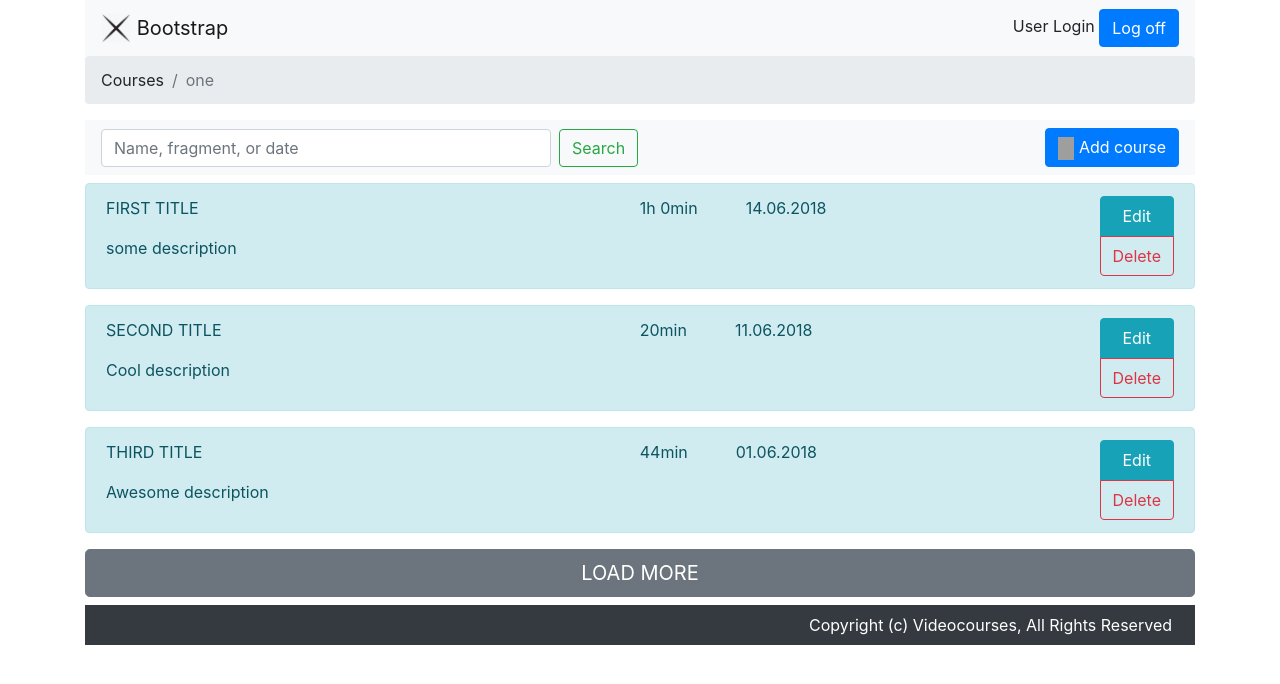
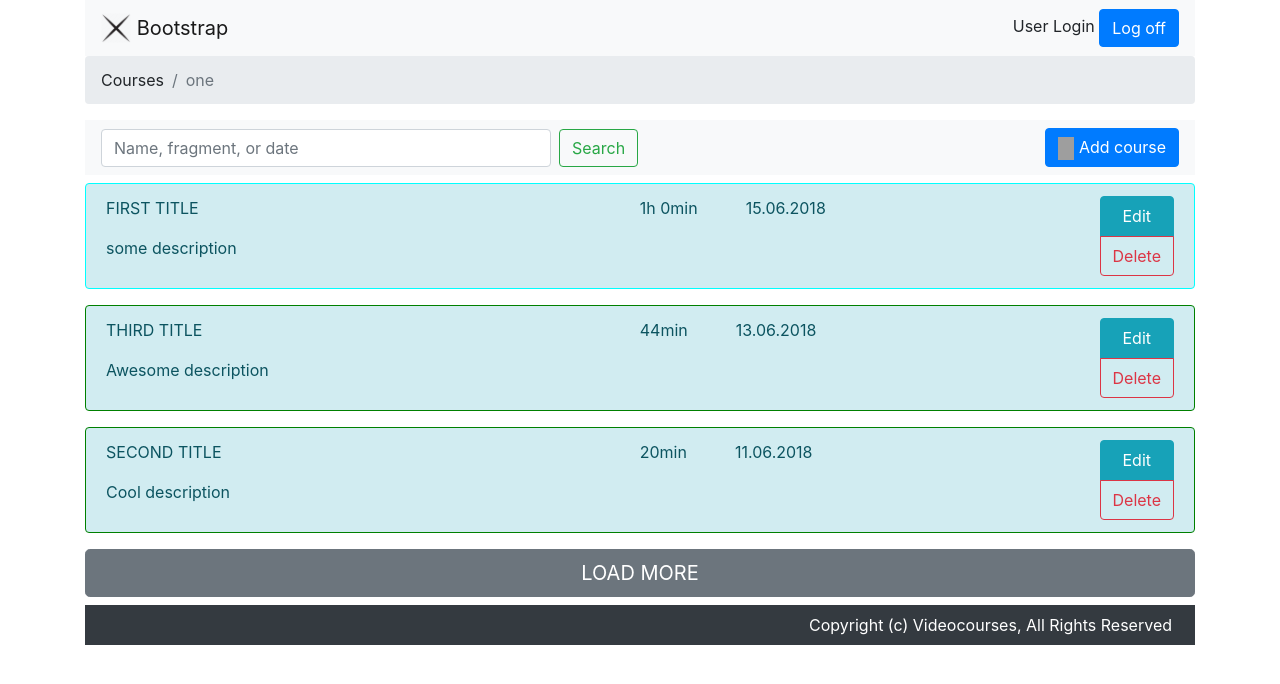
Before and after one commit to zero-t4/Angular, an Angular app: page / in a window 1280 px wide. Shown: the top 684 px of the page. Built offline with nearby package versions, Linux system fonts and the light colour scheme; grey boxes are pictures that could not be loaded.

Commit message:
task/4 fix color bind directive and set dynamic date

```diff
--- a/src/app/course/course-list/course-list.component.html
+++ b/src/app/course/course-list/course-list.component.html
@@ -2,7 +2,7 @@
   <app-course-item
     *ngFor="let item of courseItems | orderBy"
     [courseItem]="item"
-    [appColorHighlightBind]="item"
+    [appColorHighlightBind]="item.creationDate"
   ></app-course-item>
   <button (click)="loadMoreCoursesHandler()" type="button" class="btn btn-secondary btn-lg btn-block">LOAD MORE</button>
 </div>
--- a/src/app/course/course-list/course-list.component.ts
+++ b/src/app/course/course-list/course-list.component.ts
@@ -21,7 +21,7 @@ export class CourseListComponent implements OnInit {
       {
         id: 0,
         title: 'First Title',
-        creationDate: new Date('2018-06-14'),
+        creationDate: new Date(new Date().setDate(new Date().getDate() + 1)),
         duration: 60,
         description: 'some description',
       },
@@ -29,7 +29,7 @@ export class CourseListComponent implements OnInit {
       {
         id: 2,
         title: 'Third Title',
-        creationDate: new Date('2018-06-01'),
+        creationDate: new Date(new Date().setDate(new Date().getDate() - 1)),
         duration: 44,
         description: 'Awesome description',
       },
--- a/src/app/directives/color-bind.directive.ts
+++ b/src/app/directives/color-bind.directive.ts
@@ -1,16 +1,15 @@
-import { Directive, ElementRef, Renderer2, Input } from '@angular/core';
+import {Directive, ElementRef, Renderer2, Input, OnInit} from '@angular/core';
 
 @Directive({
   selector: '[appColorHighlightBind]'
 })
-export class ColorHighlightDirective {
+export class ColorHighlightDirective implements OnInit {
   @Input('appColorHighlightBind') date: string;
 
-  constructor(private el: ElementRef, private renderer: Renderer2) {
-    console.log(this.date);
+  ngOnInit() {
     const creationDate = new Date(this.date);
     const currentDate = new Date();
-    const element = this.el.nativeElement;
+    const element = this.el.nativeElement.querySelector('div');
 
     const isFreshCourse = creationDate.getTime() < currentDate.getTime() &&
       creationDate.getTime() >= currentDate.setDate(currentDate.getDate() - 14);
@@ -22,4 +21,6 @@ export class ColorHighlightDirective {
       this.renderer.setStyle(element, 'border', '1px solid aqua');
     }
   }
+
+  constructor(private el: ElementRef, private renderer: Renderer2) {}
 }
```
